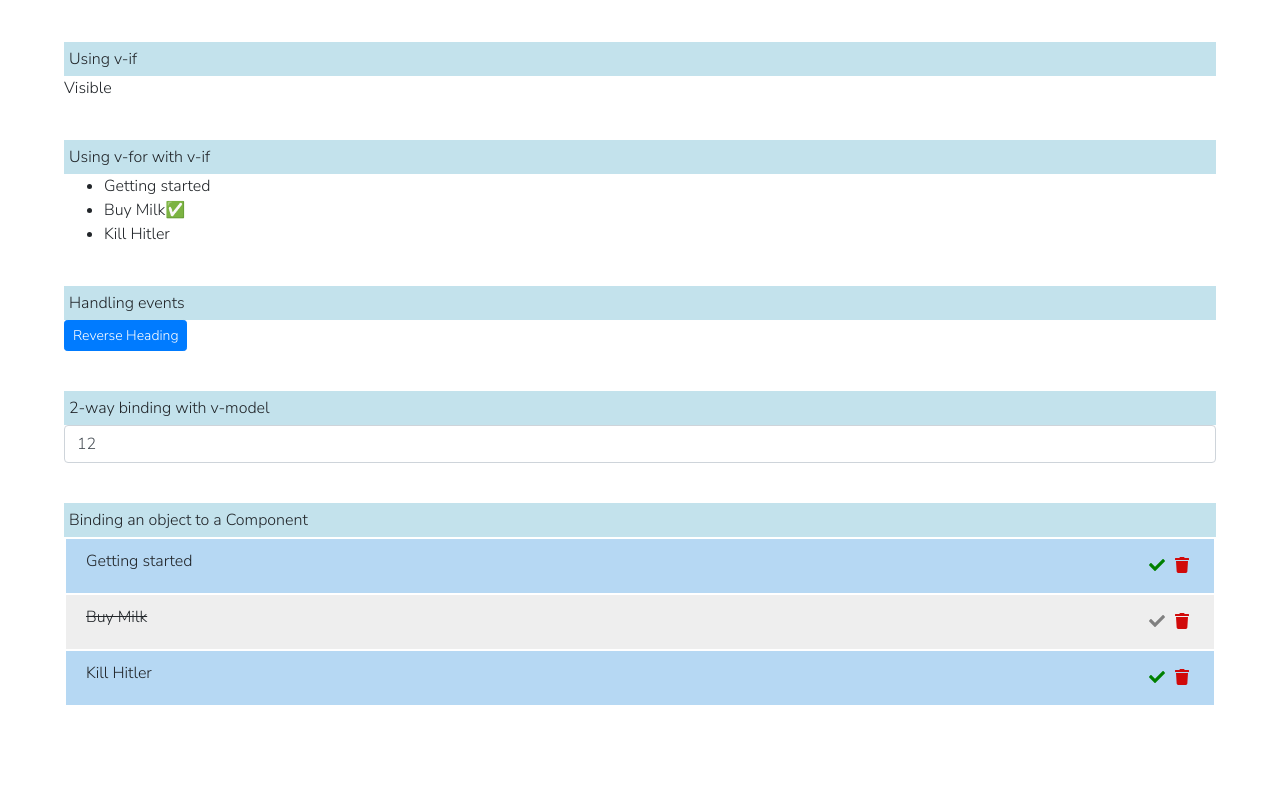
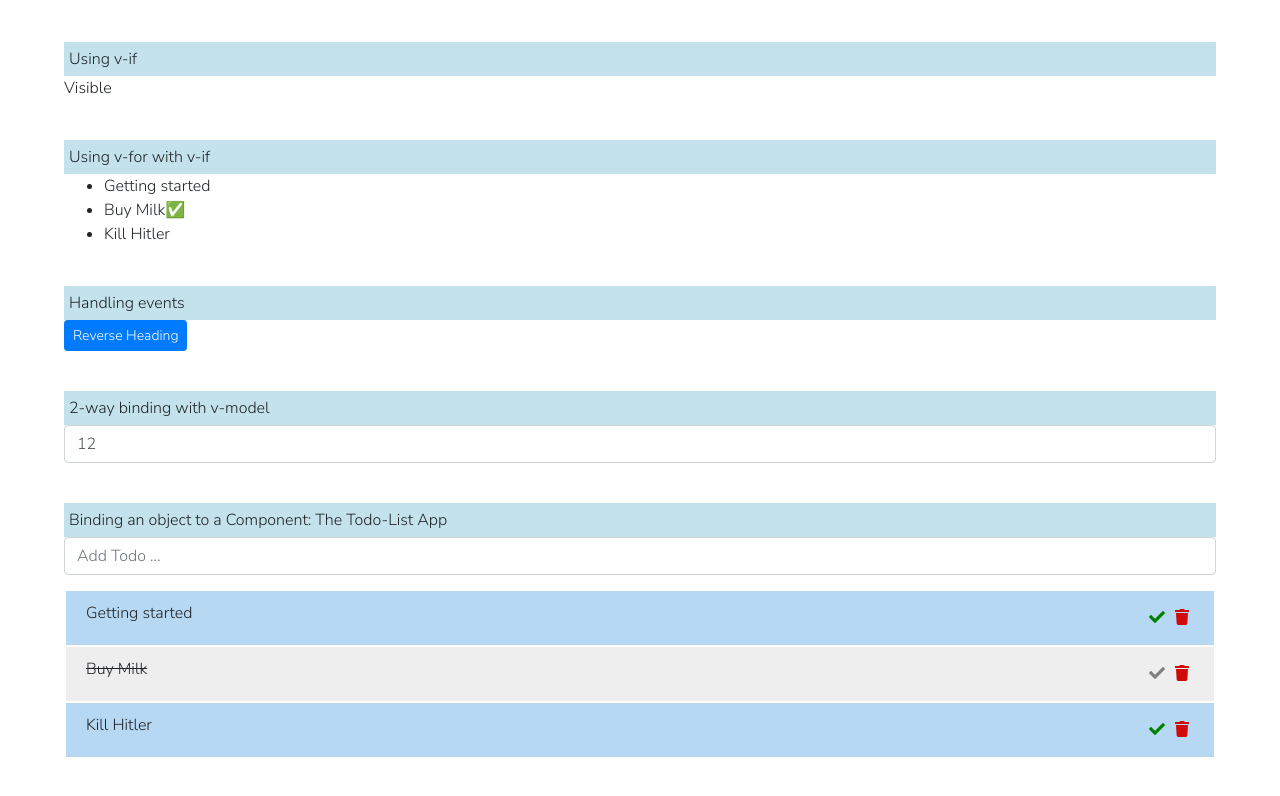
Before and after one commit to brucemakallan/learning-vue, a Vue app: page / in a window 1280 px wide. Shown: the part 390-1186 px from the top of the page. Before the commit the page ends 1145 px from the top, so only its background shows below. Built offline with nearby package versions, Linux system fonts and the light colour scheme.

Commit message:
Add Todos to the list

```diff
--- a/package.json
+++ b/package.json
@@ -12,6 +12,7 @@
     "@fortawesome/vue-fontawesome": "^0.1.6",
     "bootstrap-vue": "^2.0.0-rc.27",
     "core-js": "^2.6.5",
+    "uuid": "^3.3.2",
     "vue": "^2.6.10"
   },
   "devDependencies": {
--- a/src/components/TodoApp.vue
+++ b/src/components/TodoApp.vue
@@ -29,7 +29,20 @@
       <input type="text" name="age" id="age" class="form-control" v-model="age">
     </div>
 
-    <div class="heading">Binding an object to a Component</div>
+    <div class="heading">Binding an object to a Component: The Todo-List App</div>
+    <form @submit.prevent>
+      <div class="form-group">
+        <input
+          type="text"
+          name="details"
+          id="details"
+          class="form-control"
+          placeholder="Add Todo ..."
+          v-model="todoTitle"
+          @keyup.enter="addTodo($event)"
+        >
+      </div>
+    </form>
     <TodoElement
       v-for="(todo, index) in todos"
       :key="index"
@@ -42,6 +55,7 @@
 
 <script>
 import TodoElement from "./TodoElement.vue";
+import uuid from "uuid";
 
 export default {
   name: "TodoApp",
@@ -71,7 +85,8 @@ export default {
           completed: false
         }
       ],
-      age: 12
+      age: 12,
+      todoTitle: ""
     };
   },
   methods: {
@@ -83,6 +98,19 @@ export default {
     },
     deleteElement(id) {
       this.todos = this.todos.filter(todo => todo.id !== id);
+    },
+    addTodo(e) {
+      const { value } = e.target;
+      this.todoTitle = value;
+      this.todos = [
+        ...this.todos,
+        {
+          id: uuid.v4(),
+          title: value,
+          completed: false
+        }
+      ];
+      this.todoTitle = "";
     }
   },
   components: {
```
